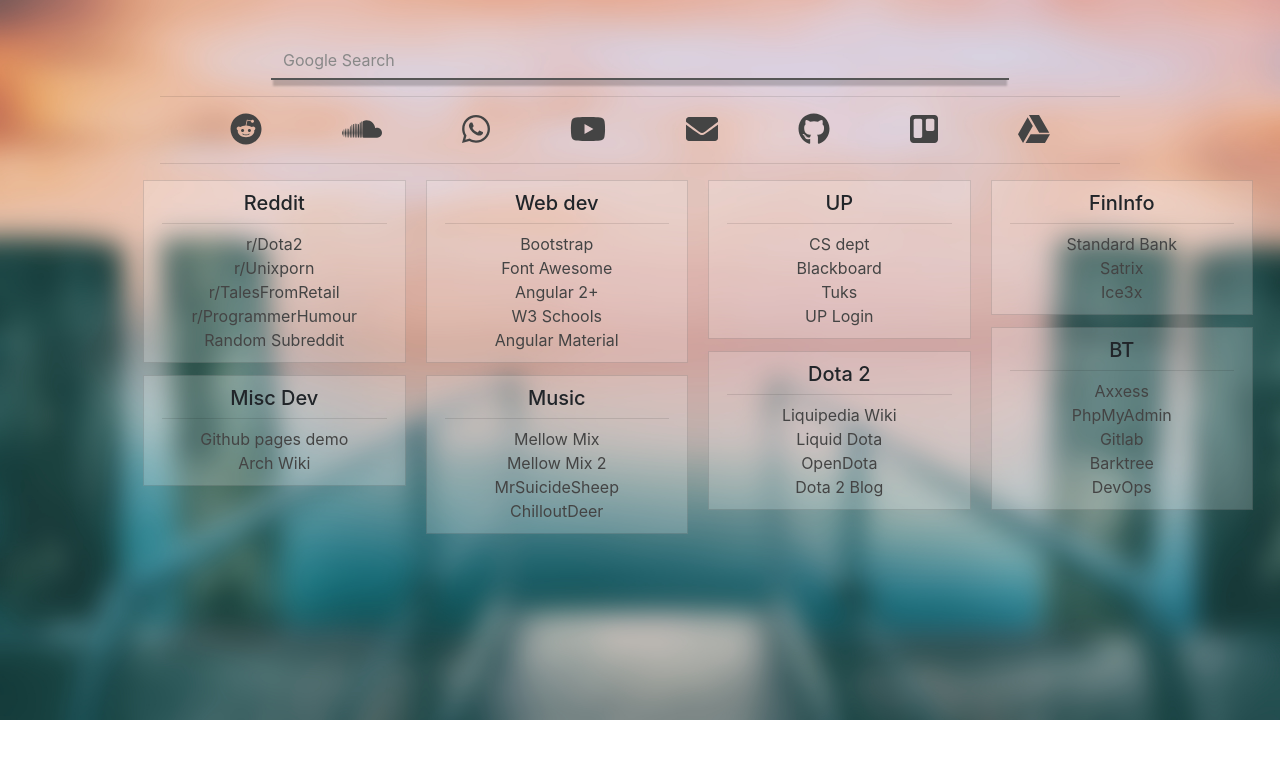
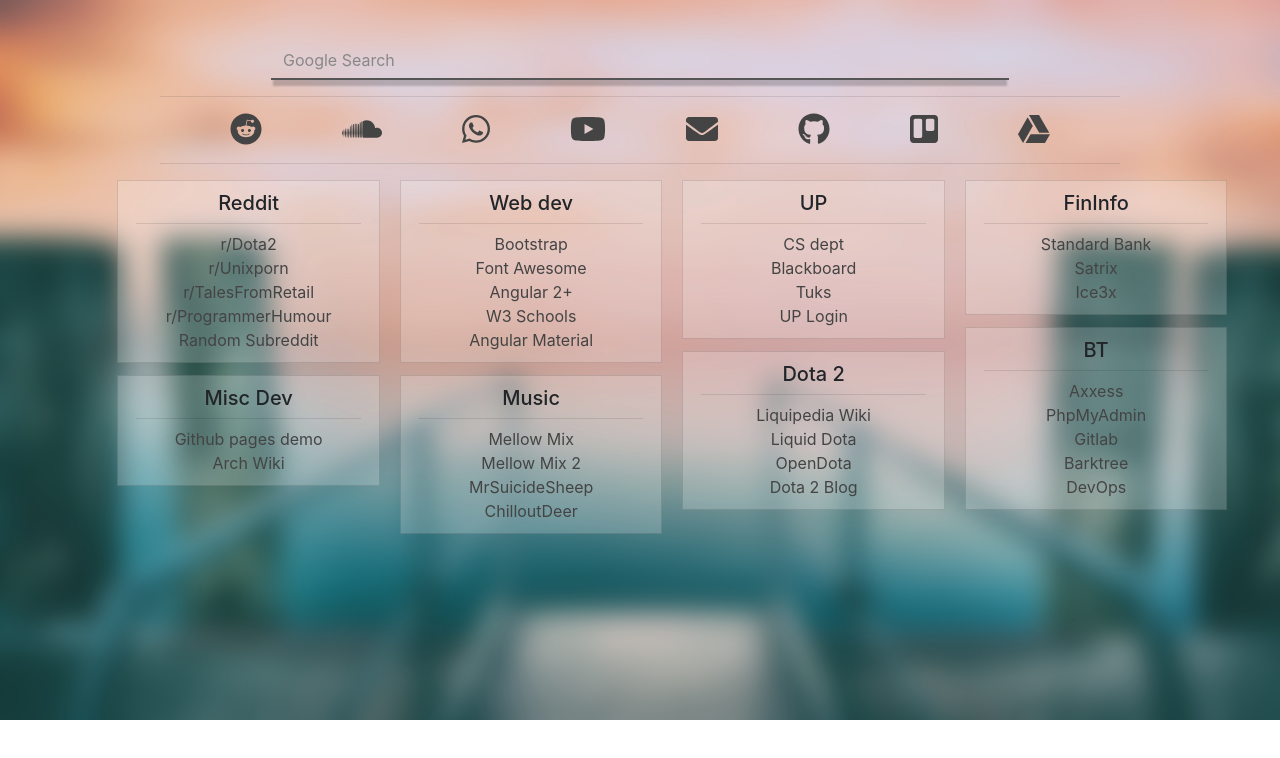
Before and after one commit to russelldutton/startpage-angular_files, an Angular app: page / in a window 1280 px wide. Shown: the top 758 px of the page. Built offline with nearby package versions, Linux system fonts and the light colour scheme; what angular2-masonry would draw is missing.

Commit message:
Fixes to make sure project builds properly

```diff
--- a/src/app/bookmark.service.ts
+++ b/src/app/bookmark.service.ts
@@ -21,7 +21,7 @@
   }
 
   private getJSON() {
-    return this.http.get('/assets/bookmarks.json').map( (res:Response) => res.json() );
+    return this.http.get('./assets/bookmarks.json').map( (res:Response) => res.json() );
   }
 
 }
--- a/src/app/bookmarks/bookmarks.component.css
+++ b/src/app/bookmarks/bookmarks.component.css
@@ -1,6 +1,6 @@
 div.container {
   width: 100%;
-  margin-left: 10%;
+  margin-left: 8%;
   margin-right: 10%;
 }
 
--- a/src/index.html
+++ b/src/index.html
@@ -7,7 +7,7 @@
 
   <meta name="viewport" content="width=device-width, initial-scale=1">
   <link rel="icon" type="image/x-icon" href="favicon.ico">
-  <script defer src="/assets/fontawesome-all.min.js"></script>
+  <script defer src="./assets/fontawesome-all.min.js"></script>
 </head>
 <body class="bg mat-app-background">
   <app-root></app-root>
```
